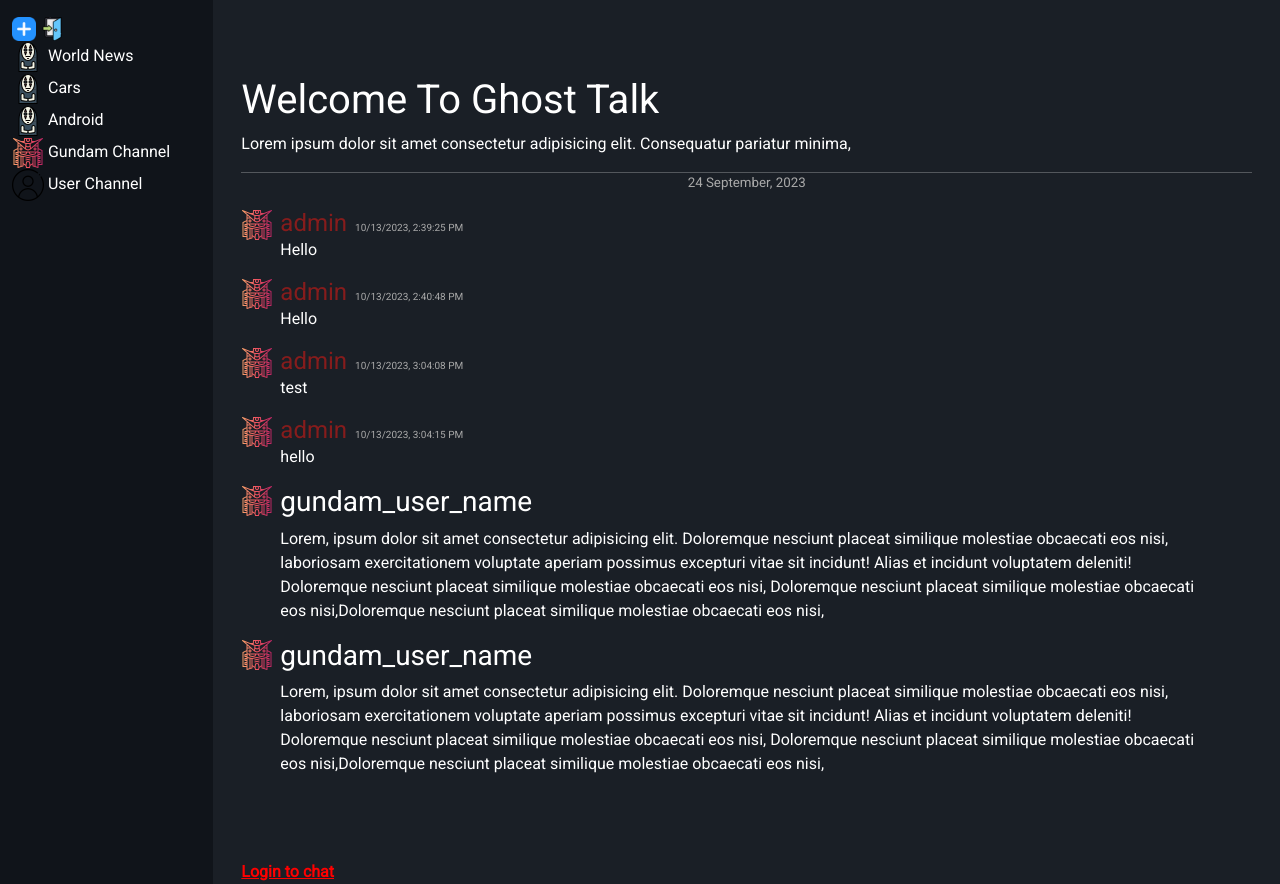
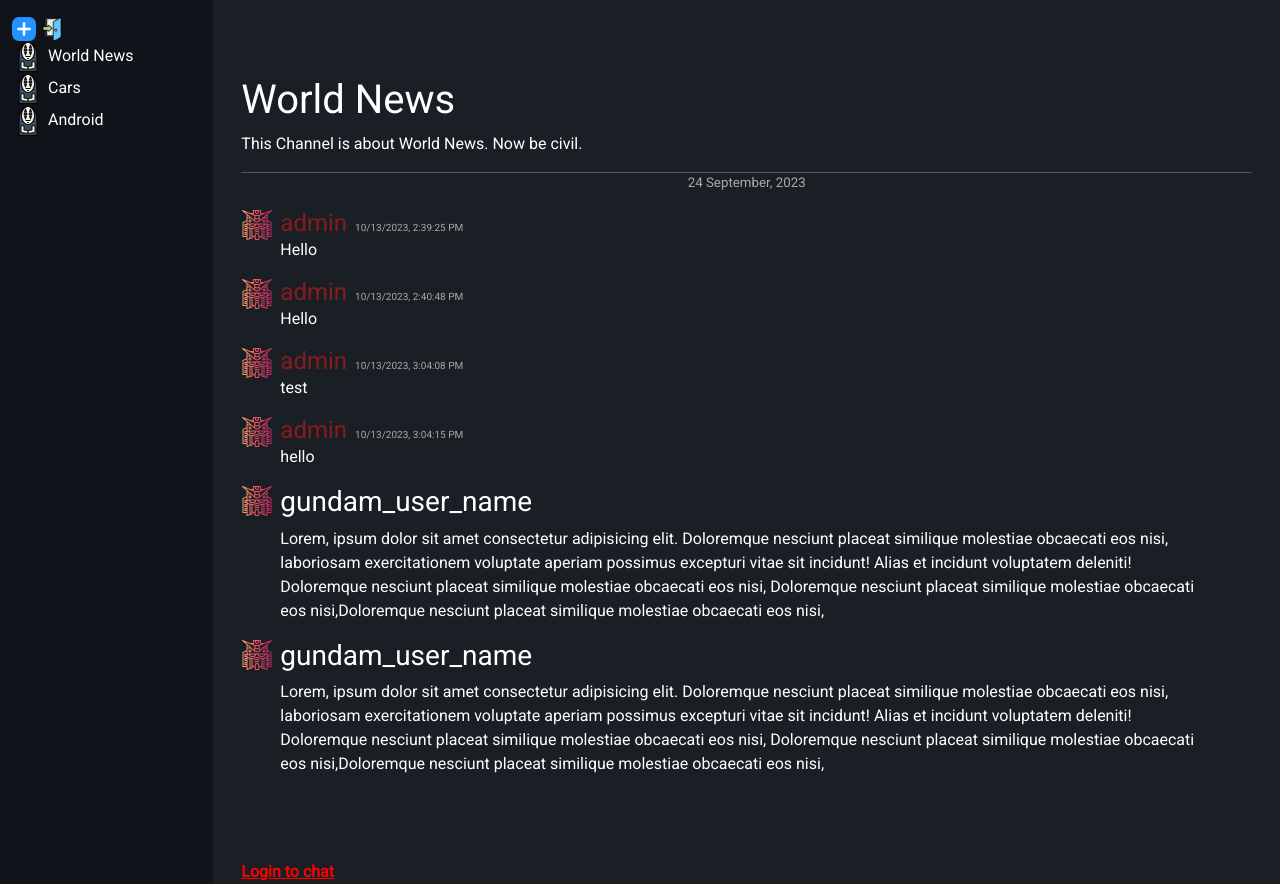
Before and after one commit to aarzoo8810/socketio-chat-app, a Flask app: page /channel/1 in a window 1280 px wide. Run offline with Flask 3, Linux system fonts and the light colour scheme; some libraries are stand-ins or nearby versions.

Commit message:
feat: add description for a channel on both side backend & frontend.

```diff
--- a/forms.py
+++ b/forms.py
@@ -20,4 +20,5 @@ class LoginForm (FlaskForm):
 
 class CreateChannelForm(FlaskForm):
     channel_name = StringField("Channel Name", validators=[DataRequired()])
+    description = StringField("About This Channel", validators=[DataRequired()])
     submit = SubmitField("Create")
--- a/main.py
+++ b/main.py
@@ -40,6 +40,7 @@ class Channel(db.Model):
     __tablename__ = "channels"
     id = db.Column(db.Integer, primary_key=True, autoincrement=True)
     name = db.Column(db.String, nullable=False)
+    description = db.Column(db.String, nullable=False)
     chats = db.relationship("Chat", backref="channels", lazy=True)
 
 class Chat(db.Model):
@@ -55,11 +56,16 @@ with app.app_context():
     db.create_all()
 
     try:
+        # Add Two Users and Channels for testing purpose
         first_user = User(username="admin", email="admin@mail.com", password=generate_password_hash("admin"))
+        second_user = User(username="mushoku", email="mushoku@mail.com", password=generate_password_hash("mushoku"))
+        first_channel = Channel(name="World News", description="This Channel is about World News. Now be civil.")
+        second_channel = Channel(name="Cars", description="This Channel is about Cars. Now be civil.")
         db.session.add(first_user)
-        db.session.commit()
-        second_user = User(username="mushoku", email="mushoku@mail.com", password=generate_password_hash("mushoku"))
         db.session.add(second_user)
+        db.session.add(first_channel)
+        db.session.add(second_channel)
+
         db.session.commit()
     except:
         pass
@@ -81,10 +87,11 @@ def create_channel():
 
     if request.method == "POST" and form.validate_on_submit:
         channel_name = form.channel_name.data.strip()
+        description = form.description.data.strip()
 
         channel_entry = Channel.query.filter_by(name=channel_name).first()
         if not channel_entry:
-            new_channel = Channel(name=channel_name)
+            new_channel = Channel(name=channel_name, description=description)
             db.session.add(new_channel)
             db.session.commit()
         else:
@@ -97,15 +104,17 @@ def create_channel():
 @app.route("/channel/<int:channel_id>")
 def channel(channel_id):
     session["channel_id"] = channel_id
+
+    channel = Channel.query.filter_by(id=channel_id).first()
     channels = Channel.query.all()
     chats = Chat.query.filter_by(channel_id=channel_id).all()
+
     if current_user.is_authenticated:
-        print(current_user.is_authenticated)
         session["channel_id"] = channel_id
         session["username"] = current_user.username
-        return render_template("index.html", chats=chats, channels=channels)
+        return render_template("index.html", channel=channel, chats=chats, channels=channels)
 
-    return render_template("index.html", chats=chats, channels=channels)
+    return render_template("index.html", channel=channel, chats=chats, channels=channels)
 
 
 @app.route("/register", methods=["GET", "POST"])
--- a/templates/create_channel.html
+++ b/templates/create_channel.html
@@ -8,6 +8,10 @@
             {{ form.channel_name.label }}
             {{ form.channel_name()}}
         </div>
+        <div class="form-group">
+            {{ form.description.label }}
+            {{ form.description()}}
+        </div>
         {{ form.submit(class="btn btn-primary") }}
     </form>
 </div>
--- a/templates/index.html
+++ b/templates/index.html
@@ -7,7 +7,7 @@
         <div id="channels-side" class="col-lg-2 col-md-3 col-sm-2">
             <ul class="side-list">
                 <li>
-                    <div class="">
+                    <div>
                         <a style="display: inline;" href="{{url_for('create_channel')}}" title="create-channel"><img src="{{url_for('static', filename='images/plus.png')}}" alt="sign-up" height="24px"></a>
                         <a style="display: inline;" href="{{url_for('register')}}" title="sign-up"><img src="{{url_for('static', filename='images/log-in.png')}}" alt="sign-up" height="24px"></a>
                     </div>
@@ -21,20 +21,6 @@
                     </a>
                 </li>
                 {% endfor %}
-                <li>
-                    <a href="#">
-                        <img src="{{url_for('static', filename='images/gundam.png')}}" height="32px" width="32px"
-                            alt="" />
-                        Gundam Channel
-                    </a>
-                </li>
-                <li>
-                    <a href="#">
-                        <img src="{{url_for('static', filename='images/user.png')}}" height="32px" width="32px"
-                            alt="" />
-                        User Channel
-                    </a>
-                </li>
             </ul>
         </div>
 
@@ -42,8 +28,8 @@
         <div id="chat-side" class="col-lg-10 col-md-9 col-sm-10">
             <div class="chat-area container-fluid">
                 <section id="chat-head">
-                    <h1>Welcome To Ghost Talk</h1>
-                    <p>Lorem ipsum dolor sit amet consectetur adipisicing elit. Consequatur pariatur minima,</p>
+                    <h1>{{channel.name}}</h1>
+                    <p>{{channel.description}}</p>
                 </section>
 
                 <hr style="margin-bottom: 0;">
```
Also changed, not shown: instance/chat_app.db.
